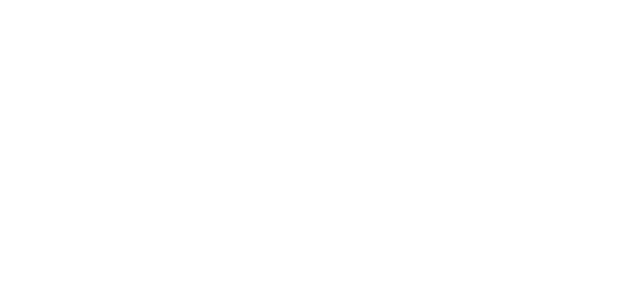
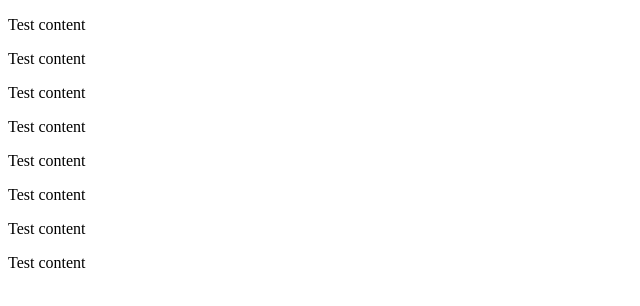
Before and after one commit to lizardbird/lizardbird.github.io, a plain HTML site: page index.html in a window 1280 px wide. Shown: the whole page, without its empty margins (0-640 px from the left). Drawn offline with Linux system fonts and the light colour scheme.

Commit message:
first test index

```diff
--- a/index.html
+++ b/index.html
@@ -5,5 +5,8 @@
 </head>
 <body>
 
+<p>Test content</p>
+<p>Test content</p><p>Test content</p><p>Test content</p><p>Test content</p><p>Test content</p><p>Test content</p><p>Test content</p>
+
 </body>
 </html>
```
